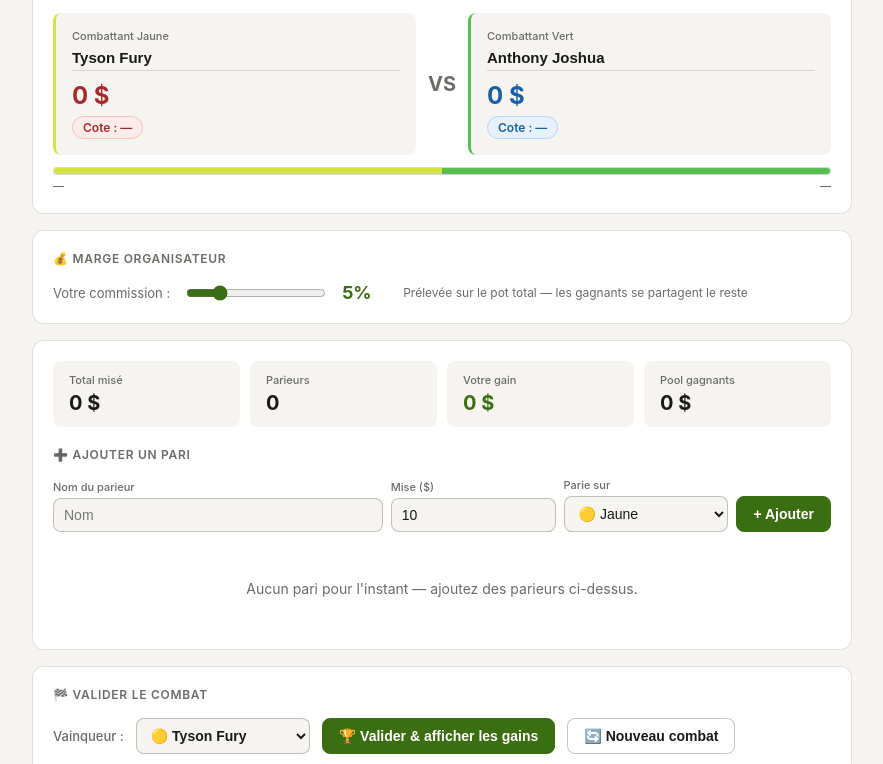
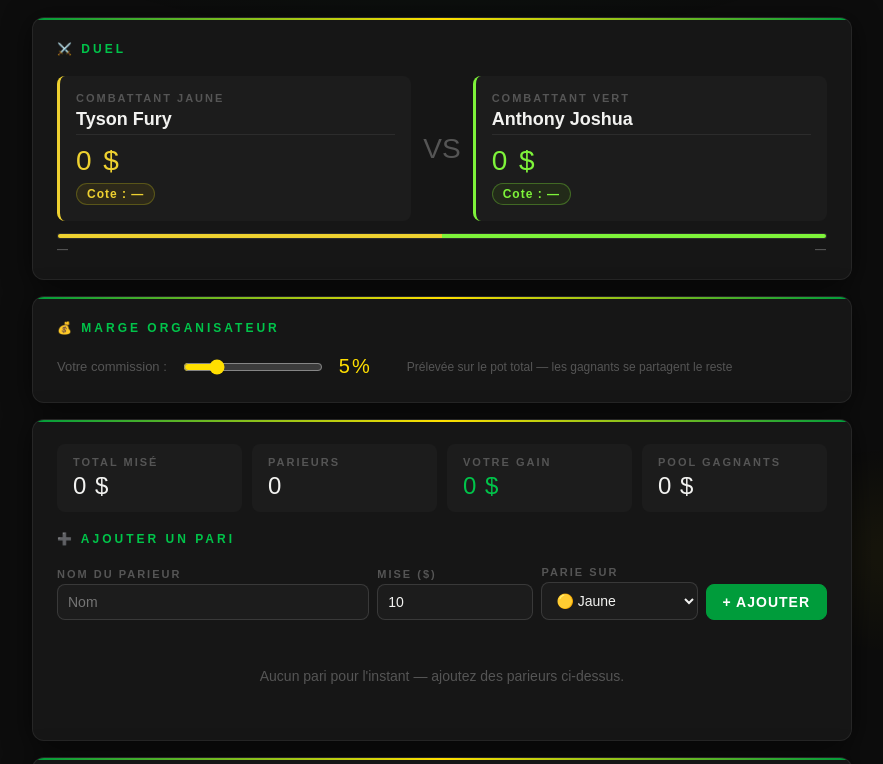
Before and after one commit to Kichou-0/M13, a plain HTML site: page combat.html in a window 1280 px wide. Shown: the part 150-914 px from the top of the page, without its empty margins (198-1081 px from the left). Drawn offline with Linux system fonts and the light colour scheme.

Commit message:
Update combat.html

```diff
--- a/combat.html
+++ b/combat.html
@@ -4,320 +4,305 @@
 <meta charset="UTF-8" />
 <meta name="viewport" content="width=device-width, initial-scale=1.0" />
 <title>🥊</title>
-<link rel="icon" type="image/png" href="m13.png">
 <style>
   *, *::before, *::after { box-sizing: border-box; margin: 0; padding: 0; }
 
   :root {
-    --bg: #f5f4f0;
-    --card: #ffffff;
-    --border: rgba(0,0,0,0.12);
-    --border-strong: rgba(0,0,0,0.22);
-    --text: #1a1a18;
-    --muted: #6b6b67;
-    --radius: 12px;
-    --radius-sm: 8px;
-    --green: #3B6D11;
-    --green-light: #EAF3DE;
-    --green-border: #C0DD97;
-    --red: #A32D2D;
-    --red-light: #FCEBEB;
-    --red-border: #F7C1C1;
-    --blue: #185FA5;
-    --blue-light: #E6F1FB;
-    --blue-border: #B5D4F4;
-    --amber: #854F0B;
-    --amber-light: #FAEEDA;
-    --amber-border: #FAC775;
-  }
-
-  @media (prefers-color-scheme: dark) {
-    :root {
-      --bg: #1a1a18;
-      --card: #252523;
-      --border: rgba(255,255,255,0.1);
-      --border-strong: rgba(255,255,255,0.2);
-      --text: #f0efe9;
-      --muted: #9b9b97;
-      --green: #97C459;
-      --green-light: #173404;
-      --green-border: #3B6D11;
-      --red: #d3e24a;
-      --red-light: #788121;
-      --red-border: #d3e24a;
-      --blue: #57be53;
-      --blue-light: #0d610a;
-      --blue-border: #57be53;
-      --amber: #EF9F27;
-      --amber-light: #412402;
-      --amber-border: #854F0B;
-    }
+    --green:        #009C3B;
+    --green-mid:    #00C44A;
+    --green-border: rgba(0,156,59,0.35);
+    --green-light:  rgba(0,156,59,0.12);
+    --yellow:       #FFDF00;
+    --yellow-glow:  rgba(255,223,0,0.15);
+    --bg:           #0d0d0d;
+    --card:         #161616;
+    --card2:        #1c1c1c;
+    --text:         #F2F2F0;
+    --muted:        #555;
+    --border:       rgba(255,255,255,0.07);
+    --border-strong:rgba(255,255,255,0.13);
+    --radius:       12px;
+    --radius-sm:    8px;
+    --shadow:       0 4px 28px rgba(0,0,0,0.6);
+    /* combattants */
+    --rouge:        #eed130;
+    --rouge-bg:     rgba(168, 139, 10, 0.12);
+    --rouge-border: rgba(168, 166, 24, 0.35);
+    --bleu:         #7ef33a;
+    --bleu-bg:      rgba(81, 145, 8, 0.12);
+    --bleu-border:  rgba(121, 221, 55, 0.35);
+    /* états */
+    --win-bg:       rgba(0,156,59,0.15);
+    --lose-bg:      rgba(226,75,74,0.12);
+    --warn-bg:      rgba(200,140,0,0.12);
+    --warn-color:   #C8A000;
+    --warn-border:  rgba(200,140,0,0.3);
   }
 
   body {
-    font-family: -apple-system, BlinkMacSystemFont, 'Segoe UI', sans-serif;
+    font-family: 'Barlow', sans-serif;
     background: var(--bg);
     color: var(--text);
     min-height: 100vh;
-    padding: 1.5rem 1rem;
+    padding: 2rem 1.25rem;
+    overflow-x: hidden;
   }
 
-  .container { max-width: 820px; margin: 0 auto; }
+  body::before {
+    content: '';
+    position: fixed; inset: 0; z-index: 0;
+    background:
+      radial-gradient(ellipse 65% 45% at 50% -5%, rgba(0,156,59,0.1) 0%, transparent 65%),
+      radial-gradient(ellipse 35% 25% at 88% 88%, rgba(255,223,0,0.05) 0%, transparent 55%);
+    pointer-events: none;
+  }
 
-  header {
-    text-align: center;
-    margin-bottom: 2rem;
+  .top-stripe {
+    position: fixed; top: 0; left: 0; right: 0; height: 3px;
+    background: linear-gradient(90deg, var(--green), var(--yellow), var(--green));
+    z-index: 100;
   }
-  header h1 { font-size: 28px; font-weight: 700; letter-spacing: -0.5px; }
-  header p { font-size: 14px; color: var(--muted); margin-top: 4px; }
 
+  .container { max-width: 820px; margin: 0 auto; position: relative; z-index: 1; }
+
+  /* ── HEADER ── */
+  header { text-align: center; margin-bottom: 2.5rem; }
+  header h1 {
+    font-family: 'Bebas Neue', sans-serif;
+    font-size: clamp(40px, 9vw, 72px);
+    letter-spacing: 5px; line-height: 1;
+    color: var(--yellow);
+    text-shadow: 0 0 50px rgba(255,223,0,0.2), 2px 2px 0 rgba(0,0,0,0.9);
+  }
+  header p {
+    font-family: 'Barlow Condensed', sans-serif;
+    font-size: 13px; font-weight: 700;
+    color: var(--green-mid);
+    letter-spacing: 4px; text-transform: uppercase;
+    margin-top: 8px;
+  }
+
+  /* ── SECTION ── */
   .section {
     background: var(--card);
     border: 0.5px solid var(--border);
     border-radius: var(--radius);
-    padding: 1.25rem;
+    padding: 1.5rem;
     margin-bottom: 1rem;
+    box-shadow: var(--shadow);
+    position: relative; overflow: hidden;
+  }
+  .section::before {
+    content: '';
+    position: absolute; top: 0; left: 0; right: 0; height: 2px;
+    background: linear-gradient(90deg, var(--green), var(--yellow), var(--green));
   }
   .section-title {
-    font-size: 12px;
-    font-weight: 600;
-    color: var(--muted);
-    text-transform: uppercase;
-    letter-spacing: 0.06em;
-    margin-bottom: 1rem;
+    font-family: 'Barlow Condensed', sans-serif;
+    font-size: 12px; font-weight: 700;
+    color: var(--green-mid);
+    text-transform: uppercase; letter-spacing: 3px;
+    margin-bottom: 1.25rem;
   }
 
+  /* ── FIGHTERS ── */
   .fighters-grid {
     display: grid;
     grid-template-columns: 1fr auto 1fr;
-    gap: 12px;
-    align-items: center;
+    gap: 12px; align-items: center;
   }
   .vs {
-    font-size: 20px;
-    font-weight: 700;
-    color: var(--muted);
-    text-align: center;
+    font-family: 'Bebas Neue', sans-serif;
+    font-size: 28px; color: var(--muted); text-align: center;
   }
   .fighter-card {
-    background: var(--bg);
+    background: var(--card2);
     border-radius: var(--radius-sm);
     padding: 1rem;
   }
-  .fighter-card.red { border-left: 3px solid #d3e24a; }
-  .fighter-card.blue { border-left: 3px solid #57be53; }
-  .fighter-card label { font-size: 11px; color: var(--muted); display: block; margin-bottom: 4px; font-weight: 500; }
+  .fighter-card.red  { border-left: 3px solid var(--rouge); }
+  .fighter-card.blue { border-left: 3px solid var(--bleu); }
+  .fighter-card label {
+    font-family: 'Barlow Condensed', sans-serif;
+    font-size: 11px; font-weight: 700; letter-spacing: 2px;
+    color: var(--muted); display: block; margin-bottom: 5px;
+    text-transform: uppercase;
+  }
   .fighter-card input[type=text] {
-    width: 100%;
-    font-size: 15px;
-    font-weight: 600;
-    background: transparent;
-    border: none;
-    outline: none;
+    width: 100%; font-family: 'Barlow Condensed', sans-serif;
+    font-size: 18px; font-weight: 700;
+    background: transparent; border: none; outline: none;
     color: var(--text);
-    border-bottom: 1px solid var(--border);
-    padding-bottom: 4px;
+    border-bottom: 1px solid var(--border); padding-bottom: 4px;
   }
-  .mise-total { font-size: 24px; font-weight: 700; margin-top: 10px; }
-  .fighter-card.red .mise-total { color: var(--red); }
-  .fighter-card.blue .mise-total { color: var(--blue); }
+  .mise-total {
+    font-family: 'Bebas Neue', sans-serif;
+    font-size: 28px; letter-spacing: 2px; margin-top: 10px;
+  }
+  .fighter-card.red  .mise-total { color: var(--rouge); }
+  .fighter-card.blue .mise-total { color: var(--bleu); }
   .cote-badge {
-    display: inline-block;
-    font-size: 12px;
-    font-weight: 600;
-    padding: 3px 10px;
-    border-radius: 20px;
-    margin-top: 6px;
+    display: inline-block; font-size: 12px; font-weight: 700;
+    padding: 3px 10px; border-radius: 20px; margin-top: 6px;
+    font-family: 'Barlow Condensed', sans-serif; letter-spacing: 1px;
   }
-  .fighter-card.red .cote-badge { background: var(--red-light); color: var(--red); border: 0.5px solid var(--red-border); }
-  .fighter-card.blue .cote-badge { background: var(--blue-light); color: var(--blue); border: 0.5px solid var(--blue-border); }
+  .fighter-card.red  .cote-badge { background: var(--rouge-bg); color: var(--rouge); border: 0.5px solid var(--rouge-border); }
+  .fighter-card.blue .cote-badge { background: var(--bleu-bg);  color: var(--bleu);  border: 0.5px solid var(--bleu-border); }
 
-  .org-bar {
-    display: flex;
-    align-items: center;
-    gap: 16px;
-    flex-wrap: wrap;
+  /* prog bar */
+  .prog-bar-wrap {
+    margin-top: 12px; height: 6px;
+    background: var(--card2); border-radius: 3px; overflow: hidden;
+    border: 0.5px solid var(--border);
   }
+  .prog-bar-red  { height: 100%; background: var(--rouge); float: left; transition: width .4s; }
+  .prog-bar-blue { height: 100%; background: var(--bleu);  float: left; transition: width .4s; }
+  .prog-labels {
+    display: flex; justify-content: space-between;
+    font-size: 11px; color: var(--muted); margin-top: 4px; font-weight: 600;
+    font-family: 'Barlow Condensed', sans-serif; letter-spacing: 1px;
+  }
+
+  /* ── ORG BAR ── */
+  .org-bar { display: flex; align-items: center; gap: 16px; flex-wrap: wrap; }
   .org-bar label { font-size: 13px; color: var(--muted); }
-  .org-bar input[type=range] { width: 140px; accent-color: var(--green); }
-  .org-val { font-size: 18px; font-weight: 700; color: var(--green); min-width: 45px; }
+  .org-bar input[type=range] { width: 140px; accent-color: var(--yellow); }
+  .org-val {
+    font-family: 'Bebas Neue', sans-serif;
+    font-size: 20px; letter-spacing: 2px;
+    color: var(--yellow); min-width: 52px;
+  }
   .org-note { font-size: 12px; color: var(--muted); }
 
+  /* ── STATS ── */
   .stats-grid {
-    display: grid;
-    grid-template-columns: repeat(4, 1fr);
-    gap: 10px;
-    margin-bottom: 1.25rem;
+    display: grid; grid-template-columns: repeat(4, 1fr);
+    gap: 10px; margin-bottom: 1.25rem;
   }
   @media (max-width: 600px) { .stats-grid { grid-template-columns: repeat(2, 1fr); } }
-  .stat {
-    background: var(--bg);
-    border-radius: var(--radius-sm);
-    padding: 0.75rem 1rem;
+  .stat { background: var(--card2); border-radius: var(--radius-sm); padding: .75rem 1rem; }
+  .stat-label {
+    font-family: 'Barlow Condensed', sans-serif;
+    font-size: 11px; font-weight: 700; letter-spacing: 2px;
+    color: var(--muted); text-transform: uppercase; margin-bottom: 4px;
   }
-  .stat-label { font-size: 11px; color: var(--muted); font-weight: 500; margin-bottom: 4px; }
-  .stat-value { font-size: 20px; font-weight: 700; }
-  .stat-value.green { color: var(--green); }
+  .stat-value {
+    font-family: 'Bebas Neue', sans-serif;
+    font-size: 24px; letter-spacing: 1px;
+  }
+  .stat-value.green { color: var(--green-mid); }
 
+  /* ── FORM ── */
   .bet-form {
-    display: grid;
-    grid-template-columns: 2fr 1fr 1fr auto;
-    gap: 8px;
-    align-items: end;
-    margin-bottom: 1rem;
+    display: grid; grid-template-columns: 2fr 1fr 1fr auto;
+    gap: 8px; align-items: end; margin-bottom: 1rem;
   }
-  @media (max-width: 560px) {
-    .bet-form { grid-template-columns: 1fr 1fr; }
+  @media (max-width: 560px) { .bet-form { grid-template-columns: 1fr 1fr; } }
+  .form-group label {
+    font-family: 'Barlow Condensed', sans-serif;
+    font-size: 11px; font-weight: 700; letter-spacing: 2px;
+    color: var(--muted); text-transform: uppercase;
+    display: block; margin-bottom: 4px;
   }
-  .form-group label { font-size: 11px; color: var(--muted); font-weight: 500; display: block; margin-bottom: 4px; }
   .form-group input, .form-group select {
-    width: 100%;
-    padding: 8px 10px;
+    width: 100%; padding: 9px 10px;
     border: 0.5px solid var(--border-strong);
     border-radius: var(--radius-sm);
-    background: var(--bg);
-    color: var(--text);
-    font-size: 14px;
-    outline: none;
-    transition: border-color 0.15s;
+    background: var(--card2); color: var(--text);
+    font-family: 'Barlow', sans-serif; font-size: 14px;
+    outline: none; transition: border-color .15s;
   }
-  .form-group input:focus, .form-group select:focus { border-color: var(--green); }
+  .form-group input:focus, .form-group select:focus { border-color: var(--yellow); }
 
+  /* ── BUTTONS ── */
   .btn {
-    padding: 9px 16px;
-    border-radius: var(--radius-sm);
-    font-size: 14px;
-    font-weight: 600;
-    cursor: pointer;
-    border: 0.5px solid var(--border-strong);
-    background: var(--card);
-    color: var(--text);
-    transition: background 0.15s, transform 0.1s;
-    white-space: nowrap;
+    padding: 9px 16px; border-radius: var(--radius-sm);
+    font-family: 'Barlow Condensed', sans-serif;
+    font-size: 14px; font-weight: 700; letter-spacing: 1px; text-transform: uppercase;
+    cursor: pointer; border: 0.5px solid var(--border-strong);
+    background: var(--card2); color: var(--text);
+    transition: all .15s; white-space: nowrap;
   }
-  .btn:hover { background: var(--bg); }
+  .btn:hover { border-color: var(--border-strong); background: #222; }
   .btn:active { transform: scale(0.97); }
-  .btn-primary { background: var(--green); color: white; border-color: var(--green); }
-  .btn-primary:hover { opacity: 0.88; }
+  .btn-primary { background: var(--green); color: #fff; border-color: var(--green); }
+  .btn-primary:hover { background: var(--green-mid); box-shadow: 0 0 16px rgba(0,196,74,0.3); }
   .btn-danger {
-    background: var(--red-light);
-    color: var(--red);
-    border: 0.5px solid var(--red-border);
-    font-size: 12px;
-    padding: 5px 10px;
-    border-radius: 6px;
-    cursor: pointer;
-    font-weight: 600;
+    background: var(--lose-bg); color: var(--rouge);
+    border: 0.5px solid var(--rouge-border);
+    font-size: 12px; padding: 5px 10px;
+    border-radius: 6px; cursor: pointer; font-weight: 700;
+    font-family: 'Barlow Condensed', sans-serif;
   }
-  .btn-danger:hover { opacity: 0.8; }
+  .btn-danger:hover { background: rgba(226,75,74,0.2); }
 
+  /* ── WARNING ── */
   .warning {
-    background: var(--amber-light);
-    border: 0.5px solid var(--amber-border);
-    border-radius: var(--radius-sm);
-    padding: 0.6rem 1rem;
-    font-size: 13px;
-    color: var(--amber);
-    margin-top: 0.75rem;
-    display: none;
-    font-weight: 500;
+    background: var(--warn-bg); border: 0.5px solid var(--warn-border);
+    border-radius: var(--radius-sm); padding: .6rem 1rem;
+    font-size: 13px; color: var(--warn-color);
+    margin-top: .75rem; display: none; font-weight: 600;
   }
 
+  /* ── TABLE ── */
   .bets-table { width: 100%; border-collapse: collapse; font-size: 13px; }
   .bets-table th {
-    text-align: left;
-    font-weight: 600;
-    font-size: 11px;
-    color: var(--muted);
-    padding: 6px 8px;
+    text-align: left; font-weight: 700; font-size: 11px;
+    color: var(--muted); padding: 6px 8px;
     border-bottom: 0.5px solid var(--border);
-    text-transform: uppercase;
-    letter-spacing: 0.04em;
+    text-transform: uppercase; letter-spacing: .06em;
+    font-family: 'Barlow Condensed', sans-serif;
   }
   .bets-table td {
-    padding: 9px 8px;
-    border-bottom: 0.5px solid var(--border);
+    padding: 9px 8px; border-bottom: 0.5px solid var(--border);
     vertical-align: middle;
   }
   .bets-table tr:last-child td { border-bottom: none; }
-  .bets-table tr:hover td { background: var(--bg); }
+  .bets-table tr:hover td { background: var(--card2); }
 
+  /* ── BADGES ── */
   .badge {
-    display: inline-block;
-    font-size: 11px;
-    font-weight: 600;
-    padding: 3px 9px;
-    border-radius: 20px;
-    white-space: nowrap;
+    display: inline-block; font-size: 11px; font-weight: 700;
+    padding: 3px 9px; border-radius: 20px; white-space: nowrap;
+    font-family: 'Barlow Condensed', sans-serif; letter-spacing: .5px;
   }
-  .badge-red { background: var(--red-light); color: var(--red); border: 0.5px solid var(--red-border); }
-  .badge-blue { background: var(--blue-light); color: var(--blue); border: 0.5px solid var(--blue-border); }
-  .badge-win { background: var(--green-light); color: var(--green); border: 0.5px solid var(--green-border); }
-  .badge-lose { background: var(--red-light); color: var(--red); border: 0.5px solid var(--red-border); }
-  .badge-pending { background: var(--bg); color: var(--muted); border: 0.5px solid var(--border); }
+  .badge-red  { background: var(--rouge-bg); color: var(--rouge); border: 0.5px solid var(--rouge-border); }
+  .badge-blue { background: var(--bleu-bg);  color: var(--bleu);  border: 0.5px solid var(--bleu-border); }
+  .badge-win  { background: var(--win-bg); color: var(--green-mid); border: 0.5px solid var(--green-border); }
+  .badge-lose    { background: var(--lose-bg); color: var(--rouge); border: 0.5px solid var(--rouge-border); }
+  .badge-pending { background: var(--card2); color: var(--muted); border: 0.5px solid var(--border); }
 
-  .empty {
-    text-align: center;
-    color: var(--muted);
-    font-size: 14px;
-    padding: 2rem;
+  .empty { text-align: center; color: var(--muted); font-size: 14px; padding: 2rem; }
+
+  .result-bar { display: flex; gap: 12px; align-items: center; flex-wrap: wrap; }
+  .result-bar label {
+    font-family: 'Barlow Condensed', sans-serif;
+    font-size: 13px; font-weight: 700; letter-spacing: 1px;
+    color: var(--muted); text-transform: uppercase;
   }
-
-  .result-bar {
-    display: flex;
-    gap: 12px;
-    align-items: center;
-    flex-wrap: wrap;
-  }
-  .result-bar label { font-size: 13px; color: var(--muted); font-weight: 500; }
   .result-bar select {
-    padding: 8px 10px;
-    border: 0.5px solid var(--border-strong);
+    padding: 9px 10px; border: 0.5px solid var(--border-strong);
     border-radius: var(--radius-sm);
-    background: var(--bg);
-    color: var(--text);
-    font-size: 14px;
-    font-weight: 600;
-    outline: none;
+    background: var(--card2); color: var(--text);
+    font-family: 'Barlow Condensed', sans-serif;
+    font-size: 15px; font-weight: 700; outline: none;
   }
 
   .result-box {
-    background: var(--green-light);
-    border: 0.5px solid var(--green-border);
-    border-radius: var(--radius-sm);
-    padding: 1rem 1.25rem;
-    margin-top: 1rem;
+    background: var(--win-bg); border: 0.5px solid var(--green-border);
+    border-radius: var(--radius-sm); padding: 1rem 1.25rem; margin-top: 1rem;
   }
-  .result-box .winner { font-size: 16px; font-weight: 700; color: var(--green); margin-bottom: 6px; }
-  .result-box .details { font-size: 13px; color: var(--green); }
+  .result-box .winner {
+    font-family: 'Bebas Neue', sans-serif;
+    font-size: 22px; letter-spacing: 2px;
+    color: var(--yellow); margin-bottom: 6px;
+  }
+  .result-box .details { font-size: 13px; color: var(--green-mid); }
 
-  .prog-bar-wrap {
-    margin-top: 10px;
-    height: 8px;
-    background: var(--bg);
-    border-radius: 4px;
-    overflow: hidden;
-    border: 0.5px solid var(--border);
-  }
-  .prog-bar-red {
-    height: 100%;
-    background: #d3e24a;
-    float: left;
-    transition: width 0.4s;
-  }
-  .prog-bar-blue {
-    height: 100%;
-    background: #57be53;
-    float: left;
-    transition: width 0.4s;
-  }
-  .prog-labels {
-    display: flex;
-    justify-content: space-between;
-    font-size: 11px;
-    color: var(--muted);
-    margin-top: 4px;
-    font-weight: 500;
+  .bottom-stripe {
+    height: 3px;
+    background: linear-gradient(90deg, var(--green), var(--yellow), var(--green));
+    border-radius: 2px; margin-top: 2rem; opacity: 0.35;
   }
 </style>
 </head>
@@ -420,12 +405,12 @@
   <div class="section">
     <div class="section-title">🏁 Valider le combat</div>
     <div class="result-bar">
-      <label>Vainqueur :</label>
+      <label>Vainqueur:</label>
       <select id="winnerSelect">
         <option value="A" id="winOptA">🟡 Jaune</option>
         <option value="B" id="winOptB">🟢 Vert</option>
       </select>
-      <button class="btn btn-primary" onclick="resolve()">🏆 Valider & afficher les gains</button>
+      <button class="btn btn-primary" onclick="resolve()">🏆 Valider</button>
       <button class="btn" onclick="resetAll()">🔄 Nouveau combat</button>
     </div>
     <div id="resultArea"></div>
```
